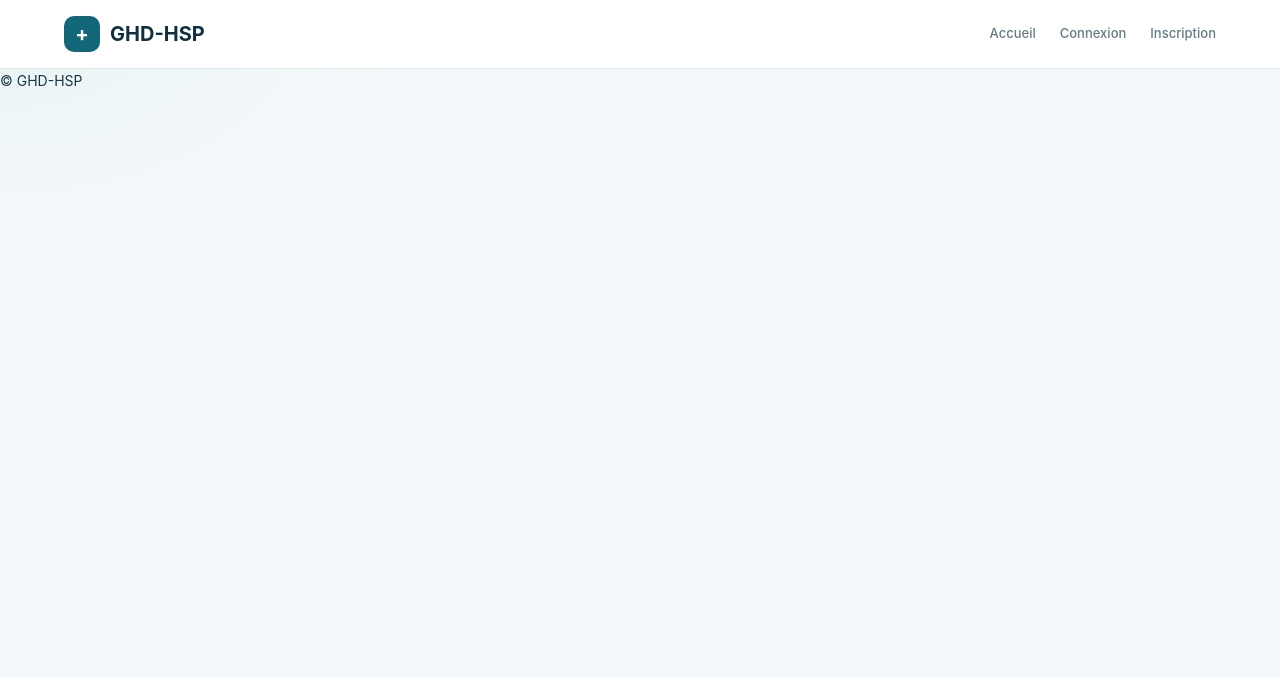
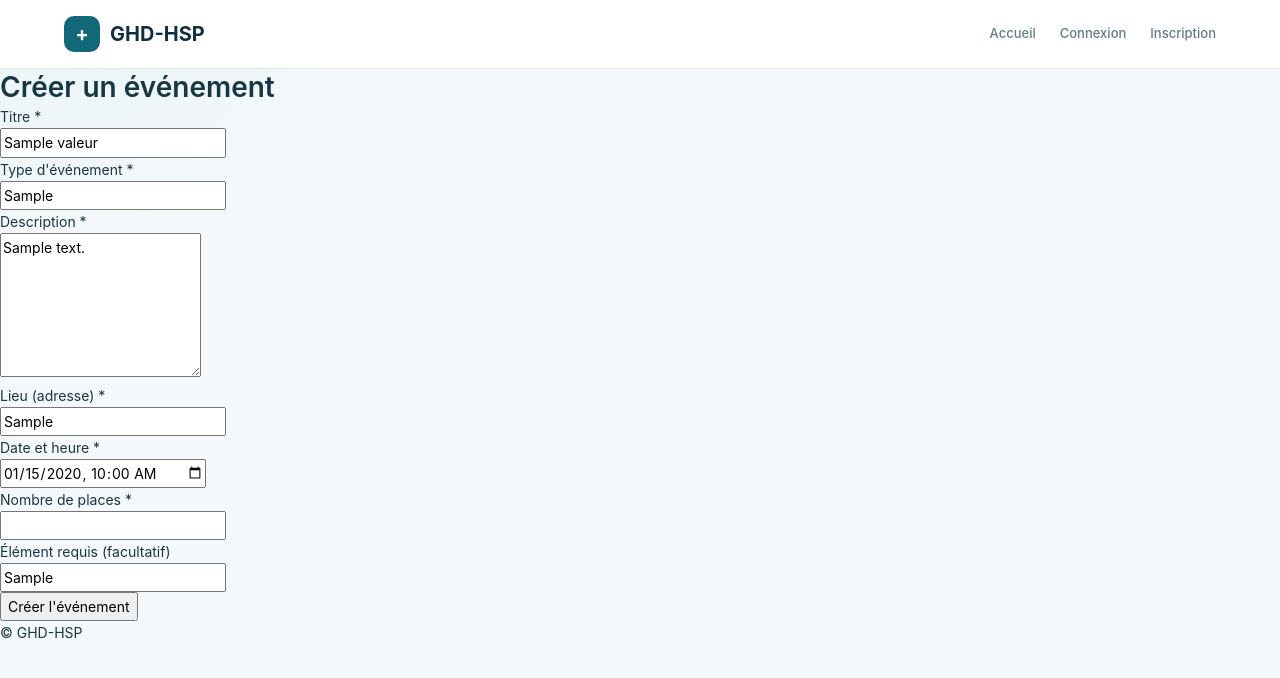
Before and after one commit to rdjamga1919/GHD, a PHP site: template views/evenements/evenement_creation_view.php in a window 1280 px wide. Shown: the top 678 px of the page. Run offline with PHP 8.4, Linux system fonts and the light colour scheme; the template is opened without the code that fills it: most values are stand-ins (such as "Sample title", 1, 10 or a date in 2020); data that the repository does not hold is empty.

Commit message:
Développer la fonctionnalité de création d'événements en respectant l'architecture PHP déjà utilisée dans GHD-HSP.
Un utilisateur autorisé doit pouvoir accéder à un formulaire, saisir les informations d'un événement et les enregistrer dans la base de données.

Important : il ne faut pas créer une architecture différente de celle qui existe pour les profils.

Le développement doit rester cohérent avec les mécanismes d'authentification, de sessions, de traitement et d'accès à la base de données déjà présents dans le projet.

```diff
--- a/views/evenements/evenement_creation_view.php
+++ b/views/evenements/evenement_creation_view.php
@@ -1 +1,88 @@
+
+
+
+
+
 <?php
+/**
+ * Formulaire de création d'événement (HTML uniquement, aucune logique métier).
+ * Variables attendues : $valeurs (array), $erreurs (array), $flash (?array), $csrfToken (string)
+ */
+
+/** @var array<string,string> $valeurs */
+/** @var array<string,string> $erreurs */
+/** @var array{type:string, message:string}|null $flash */
+/** @var string $csrfToken */
+
+/** @noinspection PhpUnhandledExceptionInspection */
+$h =static fn($v): string => htmlspecialchars((string) $v, ENT_QUOTES | ENT_SUBSTITUTE, 'UTF-8');
+$minDate = (new DateTimeImmutable('now', new DateTimeZone('Europe/Paris')))->format('Y-m-d\TH:i');
+?>
+<?php /* TODO : inclure ici l'en-tête commun du site (ne pas rajouter de <html>/<head>/<body>). */ ?>
+
+<main>
+    <h1>Créer un événement</h1>
+
+    <?php if ($flash !== null): ?>
+        <p class="message message-<?= $flash['type'] === 'succes' ? 'succes' : 'erreur' ?>" role="status">
+            <?= $h($flash['message']) ?>
+        </p>
+    <?php endif; ?>
+
+    <?php if (isset($erreurs['general'])): ?>
+        <p class="message message-erreur" role="alert"><?= $h($erreurs['general']) ?></p>
+    <?php endif; ?>
+
+    <form method="post" action="/GHD/public/evenement_creer.php" novalidate>
+        <input type="hidden" name="csrf_token" value="<?= $h($csrfToken) ?>">
+
+        <p>
+            <label for="titre">Titre *</label><br>
+            <input type="text" id="titre" name="titre" maxlength="150" required value="<?= $h($valeurs['titre']) ?>">
+            <?php if (isset($erreurs['titre'])): ?><span class="message message-erreur" role="alert"><?= $h($erreurs['titre']) ?></span><?php endif; ?>
+        </p>
+
+        <p>
+            <label for="type_evenement">Type d'événement *</label><br>
+            <input type="text" id="type_evenement" name="type_evenement" maxlength="100" required value="<?= $h($valeurs['type_evenement']) ?>">
+            <?php if (isset($erreurs['type_evenement'])): ?><span class="message message-erreur" role="alert"><?= $h($erreurs['type_evenement']) ?></span><?php endif; ?>
+        </p>
+
+        <p>
+            <label for="description">Description *</label><br>
+            <textarea id="description" name="description" rows="6" maxlength="5000" required><?= $h($valeurs['description']) ?></textarea>
+            <?php if (isset($erreurs['description'])): ?><span class="message message-erreur" role="alert"><?= $h($erreurs['description']) ?></span><?php endif; ?>
+        </p>
+
+        <p>
+            <label for="adresse_lieu">Lieu (adresse) *</label><br>
+            <input type="text" id="adresse_lieu" name="adresse_lieu" maxlength="255" required value="<?= $h($valeurs['adresse_lieu']) ?>">
+            <?php if (isset($erreurs['adresse_lieu'])): ?><span class="message message-erreur" role="alert"><?= $h($erreurs['adresse_lieu']) ?></span><?php endif; ?>
+        </p>
+
+        <p>
+            <label for="date_heure_evenement">Date et heure *</label><br>
+            <input type="datetime-local" id="date_heure_evenement" name="date_heure_evenement" min="<?= $h($minDate) ?>" required
+                   value="<?= $h($valeurs['date_heure_evenement']) ?>">
+            <?php if (isset($erreurs['date_heure_evenement'])): ?><span class="message message-erreur" role="alert"><?= $h($erreurs['date_heure_evenement']) ?></span><?php endif; ?>
+        </p>
+
+        <p>
+            <label for="nombre_place">Nombre de places *</label><br>
+            <input type="number" id="nombre_place" name="nombre_place" min="1" step="1" required value="<?= $h($valeurs['nombre_place']) ?>">
+            <?php if (isset($erreurs['nombre_place'])): ?><span class="message message-erreur" role="alert"><?= $h($erreurs['nombre_place']) ?></span><?php endif; ?>
+        </p>
+
+        <p>
+            <label for="element_requis">Élément requis (facultatif)</label><br>
+            <input type="text" id="element_requis" name="element_requis" maxlength="255" value="<?= $h($valeurs['element_requis']) ?>">
+            <?php if (isset($erreurs['element_requis'])): ?><span class="message message-erreur" role="alert"><?= $h($erreurs['element_requis']) ?></span><?php endif; ?>
+        </p>
+
+        <p>
+            <button type="submit">Créer l'événement</button>
+        </p>
+    </form>
+</main>
+
+<?php /* TODO : inclure ici le pied de page commun du site. */ ?>
```
